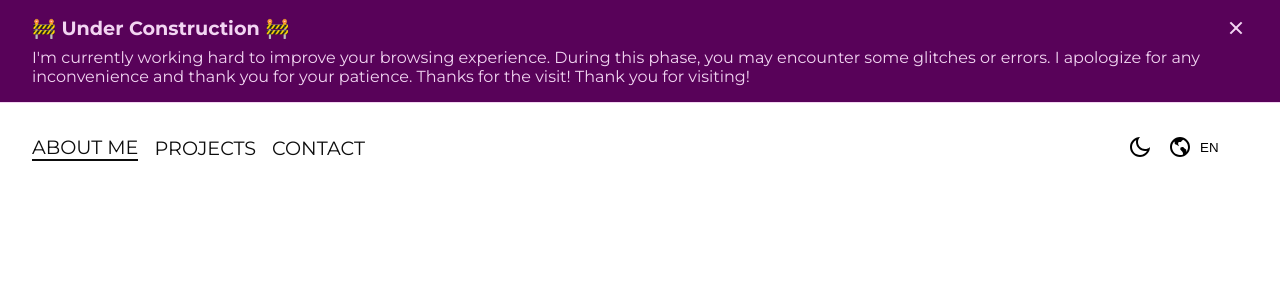
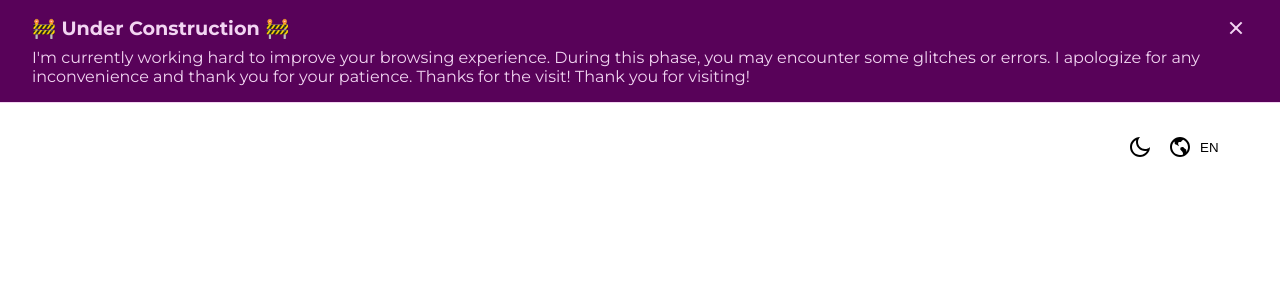
Before and after one commit to kelthon/kelthon.github.io, a React (Vite) app: page / in a window 1280 px wide. Shown: the top 300 px of the page. Built offline with nearby package versions, Linux system fonts and the light colour scheme.

Commit message:
feat: added toggle menu function

```diff
--- a/src/components/Navbar/Navbar.tsx
+++ b/src/components/Navbar/Navbar.tsx
@@ -9,16 +9,17 @@ import { useState } from 'react';
 
 function Navbar(): JSX.Element {
   const [useLightTheme, setThemeIcon] = useState<boolean>(true);
+  const [showMenu, setShowMenu] = useState<boolean>(false);
 
-  const changeThemeColor = () => {
-    setThemeIcon(!useLightTheme);
-  };
+  const changeThemeColor = () => setThemeIcon(!useLightTheme);
+  const toggleMenu = () => setShowMenu(!showMenu);
 
   return (
     <nav id="navbar">
       <ul className="nb-items">
         <li className="nb-item">
-          <ul className="nb-group">
+          {showMenu && (
+            <ul id="navbar-menu" className="nb-group">
               <li className="nb-g-item nb-selected">
                 <a className="nb-link" href="#about">
                   about me
@@ -35,6 +36,7 @@ function Navbar(): JSX.Element {
                 </a>
               </li>
             </ul>
+          )}
         </li>
         <li className="nb-item">
           <ul className="nb-group">
@@ -43,6 +45,7 @@ function Navbar(): JSX.Element {
                 id="navbar-toggle-btn"
                 type="button"
                 aria-label="toggle navbar"
+                onClick={toggleMenu}
               >
                 <RiMenuFill />
               </button>
```
Lines whose indentation alone changed are shown as unchanged.
